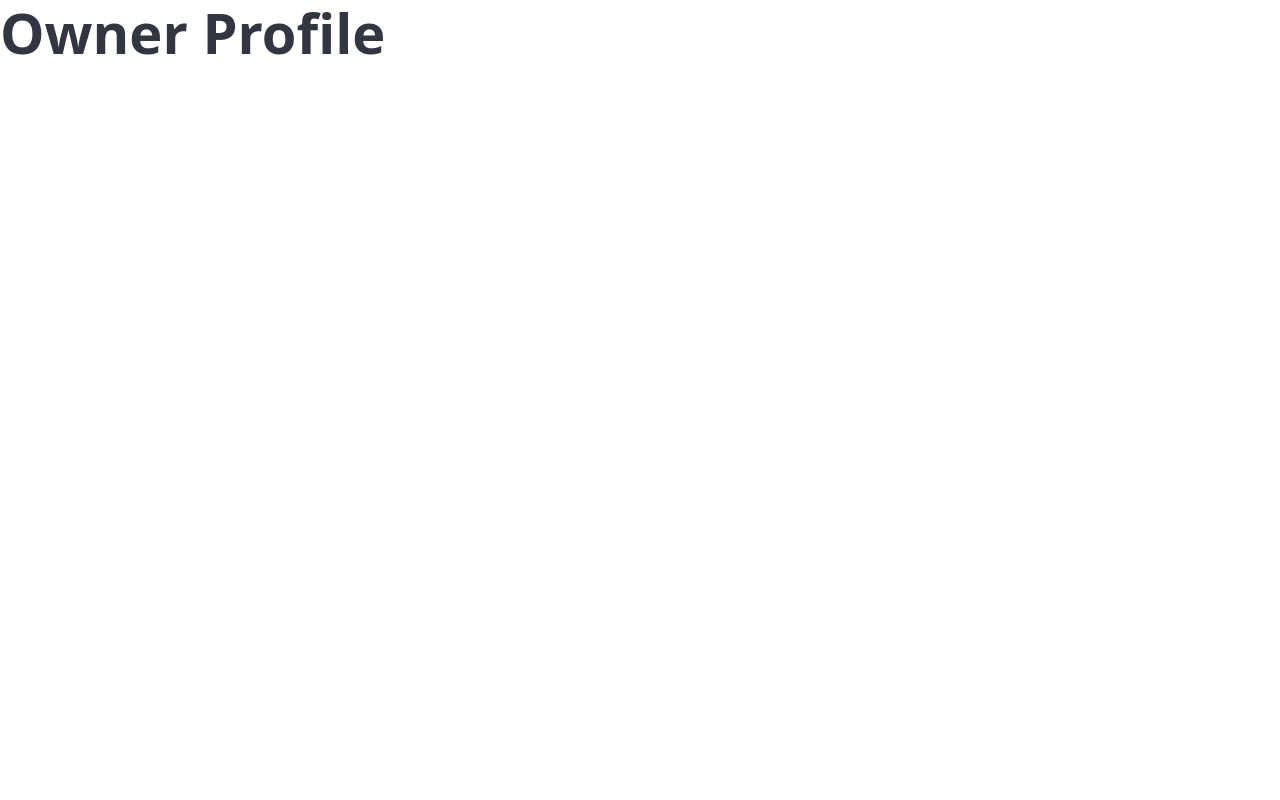
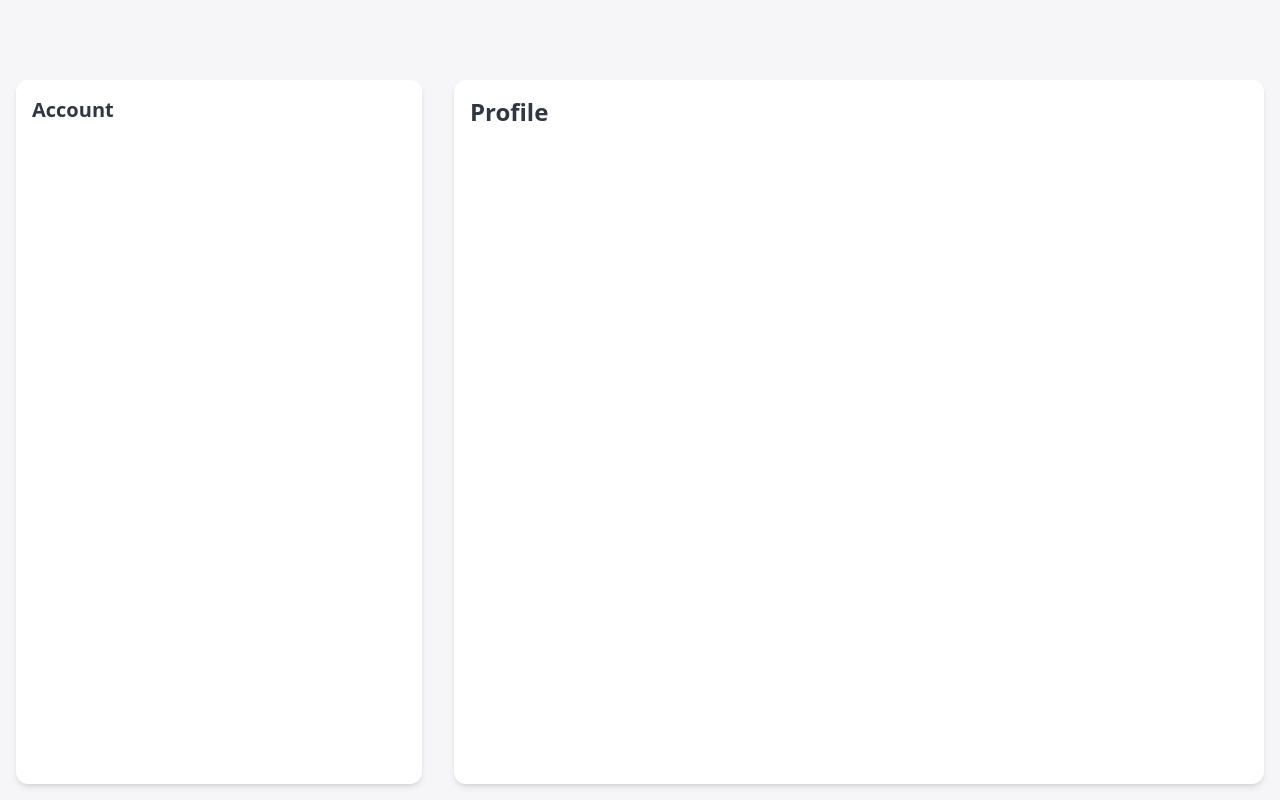
Before and after one commit to Kaopan11/pet-sitter-app-client, a Next.js app: page /owner/profile in a window 1280 px wide. Built offline with nearby package versions, Linux system fonts and the light colour scheme; a web font is replaced by a local one.

Commit message:
feat:create panel for profile update page

```diff
--- a/src/app/owner/profile/page.js
+++ b/src/app/owner/profile/page.js
@@ -2,8 +2,16 @@ import React from "react";
 
 export default function OwnerProfilePage() {
   return (
-    <div>
-      <h1>Owner Profile</h1>
+    <div className="flex flex-row bg-gray-100 h-screen">
+      <div className="flex flex-col mt-20 m-4 gap-2 bg-white rounded-lg p-4 shadow-md w-1/3">
+        <h4>Account</h4>
+      </div>
+      <div className="flex flex-col mt-20 m-4 p-4 bg-white rounded-lg shadow-md w-2/3">
+        <div className="flex flex-col gap-2">
+          <h4 className="text-2xl font-bold">Profile</h4>
+        </div>
+      </div>
+
     </div>
   );
 }
```
